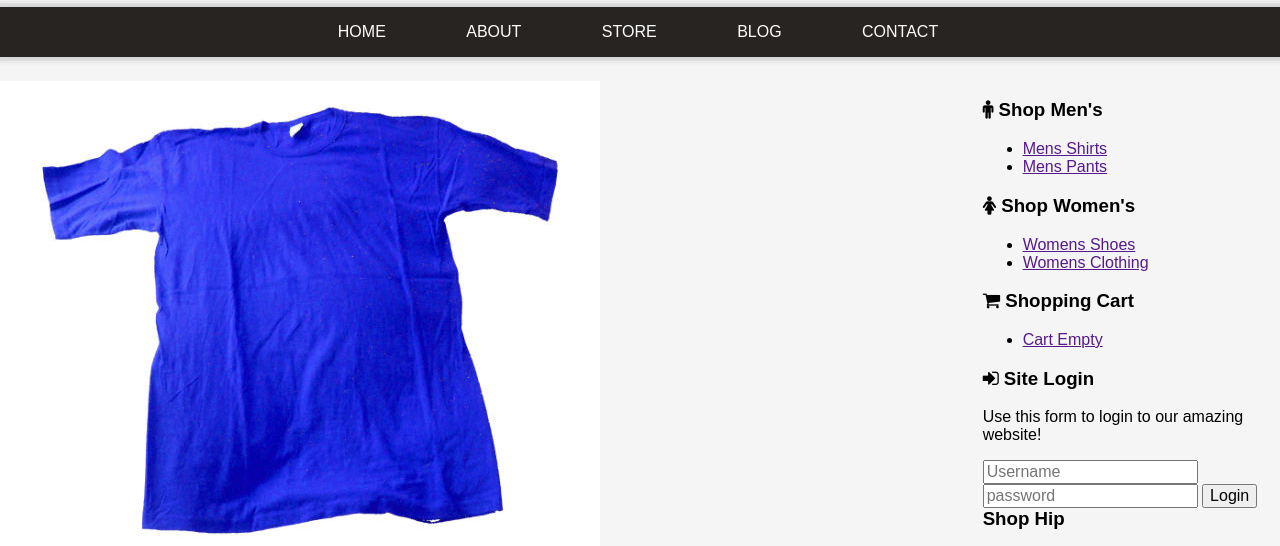
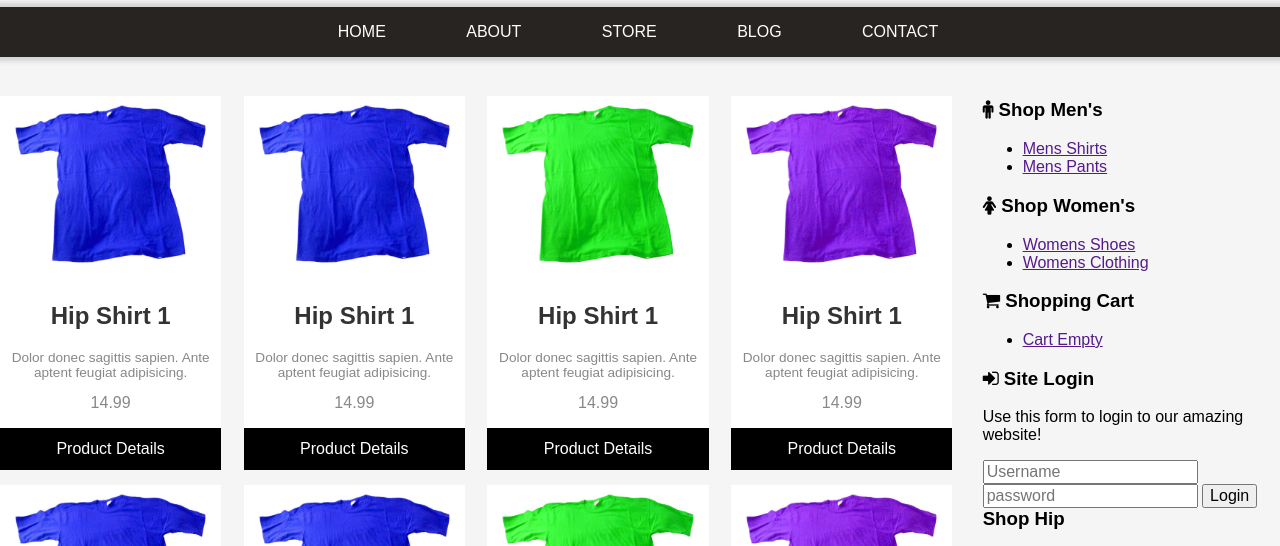
Before and after one commit to bogdanlungu/sass-sample, a plain HTML site: page index.html in a window 1280 px wide. Shown: the part 241-787 px from the top of the page. Drawn offline with nearby package versions, Linux system fonts and the light colour scheme; a script that the page names is missing.

Commit message:
Added styles for the products page

```diff
--- a/scss/components/_header.scss
+++ b/scss/components/_header.scss
@@ -9,5 +9,9 @@
         @media(max-width: $small){
             max-height: 150px;
         }
+
+        img{
+          max-width: 100%;
+        }
     }
 }
--- /dev/null
+++ b/scss/components/_products.scss
@@ -0,0 +1,47 @@
+.product{
+  background: white;
+  margin-top: 15px;
+  @include span-columns(3);
+  @include omega(4n);
+
+  @media(max-width: $medium){
+    @include span-columns(6);
+    @include omega(2n);
+  }
+
+  text-align: center;
+  transition: box-shadow .15s;
+
+  &:hover {
+      box-shadow: 3px 5px 7px rgba(black, .25);
+  }
+
+  a {
+      text-decoration: none;
+      color: $default-color;
+  }
+
+  h2 {
+      color: $dark-grey;
+      padding: 0 .5em;
+  }
+
+  p {
+      padding: 0 .5em;
+      font-size: .85em;
+  }
+
+  .price {
+      display: block;
+      margin: 0 0 1em 0;
+  }
+
+  button{
+      width: 100%;
+      background: black;
+      color: white;
+      border: none;
+      padding: .75em 0;
+  }
+
+}
--- a/scss/main.scss
+++ b/scss/main.scss
@@ -12,3 +12,6 @@
 
 // Header
 @import '../scss/components/_header.scss';
+
+// Products
+@import '../scss/components/_products.scss';
```
Also changed, not shown: css/main.css.
